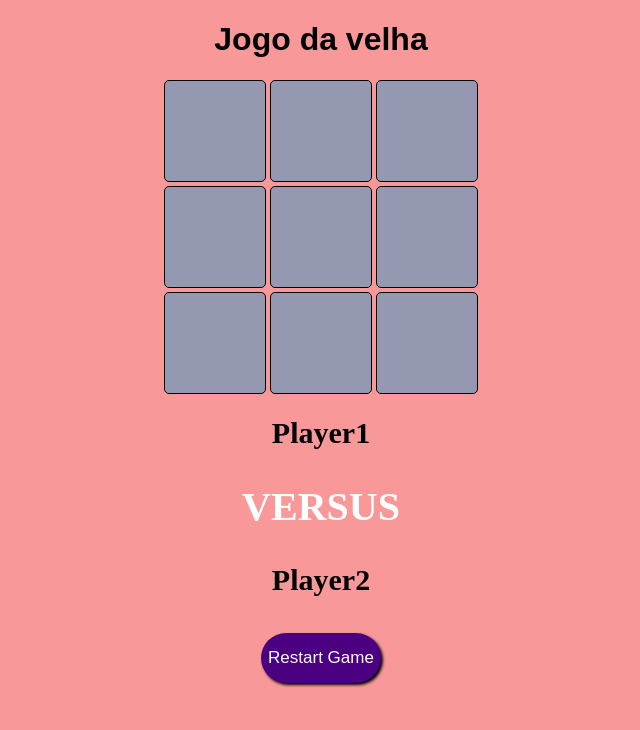
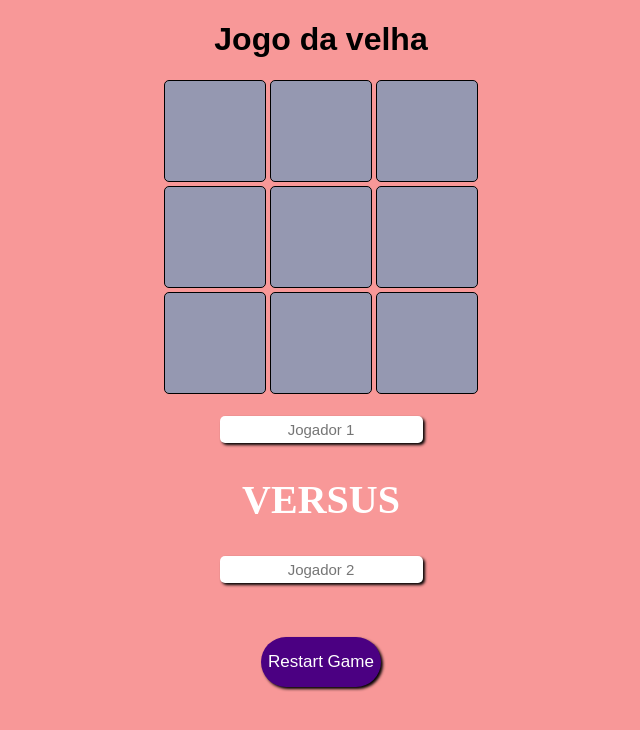
Before and after one commit to eduardomoulin/tic-tac-toe, a plain HTML site: page index.html in a window 1280 px wide. Shown: the whole page, without its empty margins (319-959 px from the left). Drawn offline with Linux system fonts and the light colour scheme.

Commit message:
Atualizaçao input
Adicionando os inputs dos jogadores.

```diff
--- a/index.html
+++ b/index.html
@@ -33,18 +33,16 @@
 
     <br>
 
-    <div id="p1" class="players">Player1</div>
+    <input type="text" placeholder="Jogador 1" class="txtjogador" id="player1" required> <br>
 
     <h2>VERSUS</h2>
 
 
-    <div id="p2" class="players">Player2</div>
+    <input type="text" placeholder="Jogador 2" class="txtjogador" id="player2" required> <br>
+    <br>
 
     <br><br>
 
-    <!-- <input type="text" placeholder="Jogador 1" class="txtjogador" id="player1"> <br> <br>
-    <input type="text" placeholder="Jogador 2" class="txtjogador" id="player2"> <br>
-    <br> -->
     <input type="button" value="Restart Game" class="btnrestart" id="restart" onclick="restart()">
 
     <script src="./scripts/game.js"></script>
```
